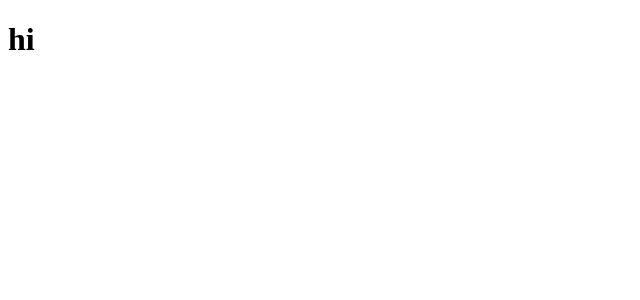
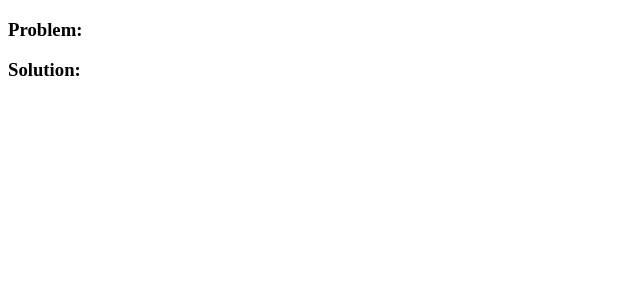
Before and after one commit to laurelherting/sustainability-to-do, a React (Create React App) app: page / in a window 1280 px wide. Shown: the top 300 px of the page, without its empty margins (0-640 px from the left). Built offline with nearby package versions, Linux system fonts and the light colour scheme.

Commit message:
wip-props update

```diff
--- a/src/Plan.js
+++ b/src/Plan.js
@@ -1,7 +1,12 @@
 import React from "react";
 
-function ClimateChangePlan() {
-  return <h1>hi</h1>;
+function ClimateChangePlan(props) {
+  return (
+    <div>
+      <h3>Problem: {props.problem}</h3>
+      <h3>Solution: {props.solution}</h3>
+    </div>
+  );
 }
 
 export default ClimateChangePlan;
```
